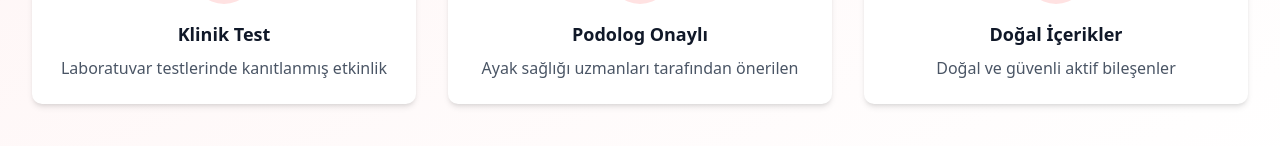
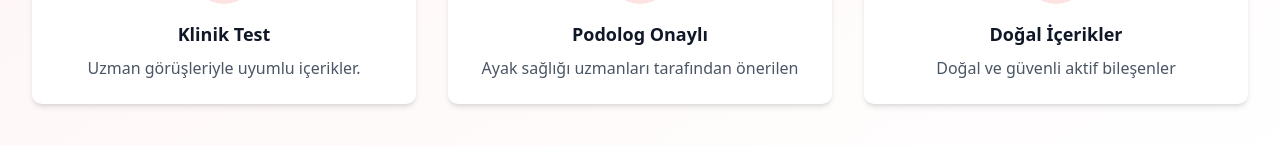
Before and after one commit to medipodo/pedizone, a React (Vite) app: page / in a window 1280 px wide. Shown: the part 528-674 px from the top of the page. Built offline with nearby package versions, Linux system fonts and the light colour scheme.

Commit message:
Update App.jsx
Commit

```diff
--- a/src/App.jsx
+++ b/src/App.jsx
@@ -35,7 +35,7 @@ function App() {
       },
       features: {
         clinicalTest: 'Klinik Test',
-        clinicalTestDesc: 'Laboratuvar testlerinde kanıtlanmış etkinlik',
+        clinicalTestDesc: 'Uzman görüşleriyle uyumlu içerikler.',
         podologyApproved: 'Podolog Onaylı',
         podologyApprovedDesc: 'Ayak sağlığı uzmanları tarafından önerilen',
         naturalIngredients: 'Doğal İçerikler',
```
